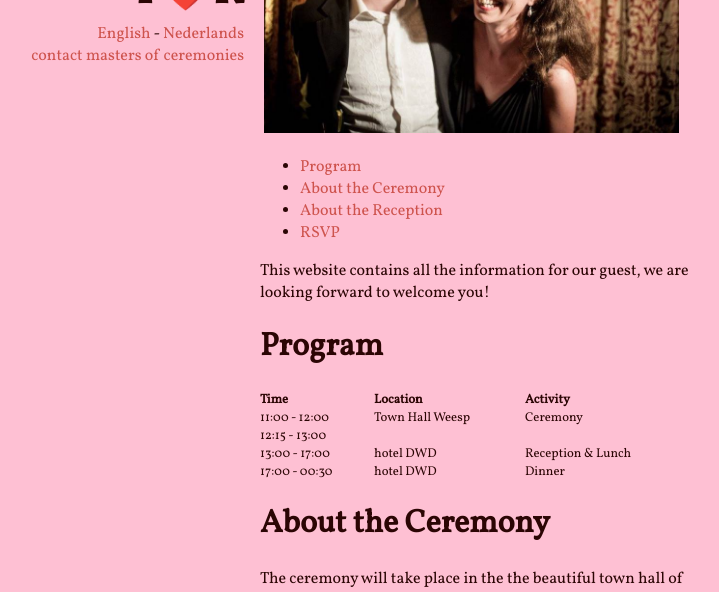
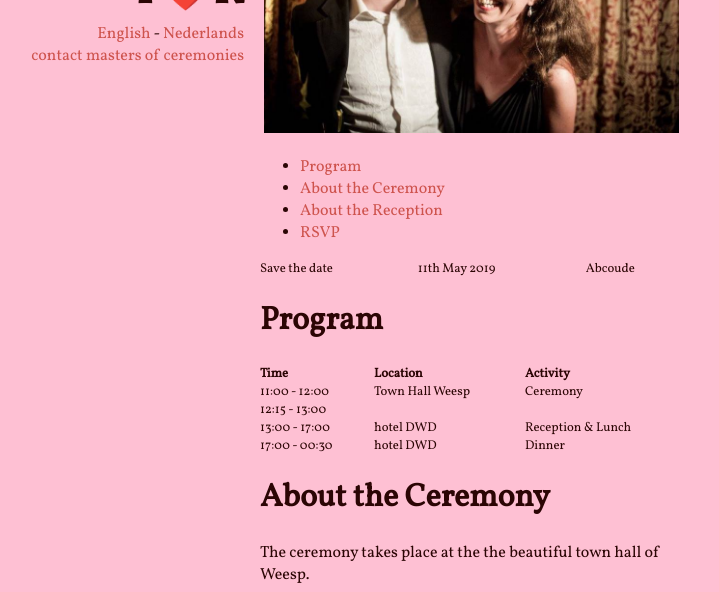
Before and after one commit to bobvanluijt/tosja-richard, a Jekyll site: the page built from index.md, in a window 1280 px wide and 1400 px high, scrolled down 271 px. Shown: the top 592 px of the window, without its empty margins (398-1117 px from the left). Built offline with Jekyll 4.4.1, drawn with Linux system fonts in a browser that asks for light colours; nearby versions of some CDN libraries; comment, search, counter and statistics services are not loaded; some of the changed text lies outside the part shown.

Commit message:
Update index.md

```diff
--- a/index.md
+++ b/index.md
@@ -9,7 +9,7 @@
 - [About the  Reception](#about-the-reception)
 - [RSVP](#rsvp)
 
-This website contains all the information for our guest, we are looking forward to welcome you!
+Save the date | 11th May 2019 | Abcoude
 
 # Program
 
@@ -22,16 +22,15 @@
 
 # About the Ceremony
 
-The ceremony will take place in the the beautiful town hall of Weesp.
+The ceremony takes place at the the beautiful town hall of Weesp.
 
 <iframe src="https://www.google.com/maps/embed?pb=!1m14!1m8!1m3!1d9758.096017458554!2d5.0428312!3d52.3064934!3m2!1i1024!2i768!4f13.1!3m3!1m2!1s0x0%3A0xefe4bf795ddbf05!2sGemeente+Weesp!5e0!3m2!1sen!2snl!4v1541433542185" width="100%" height="292" frameborder="0" style="border:0" allowfullscreen></iframe>
 
 
 # About the Reception
 
-The beautifully renovated station building is characterised by peace, luxury and comfort, and right outside there is lots to do and see nearby.
+Under the smoke of Amsterdam, on the outskirts of the picturesque Abcoude, is the Boutique Hotel – De Witte Dame (The White Lady). The beautifully renovated station building is characterised by peace, luxury and comfort.
 
-De Witte Dame has ten uniquely decorated, spacious rooms, all with a kitchenette, bathroom and toilet. At the moment, we are working hard on the construction of detached, luxurious small dyke cottages which we will start using in 2017 as ‘detached villa rooms’.
 
 ### Address
 
@@ -47,6 +46,6 @@
 
 # RSVP
 
-Please let us know if you are able to join our wedding by filling in this RSVP.
+Please let us know if you are able to attend to attend.
 
 <!-- EMAIL FORM WILL SHOW UP HERE -->
```
